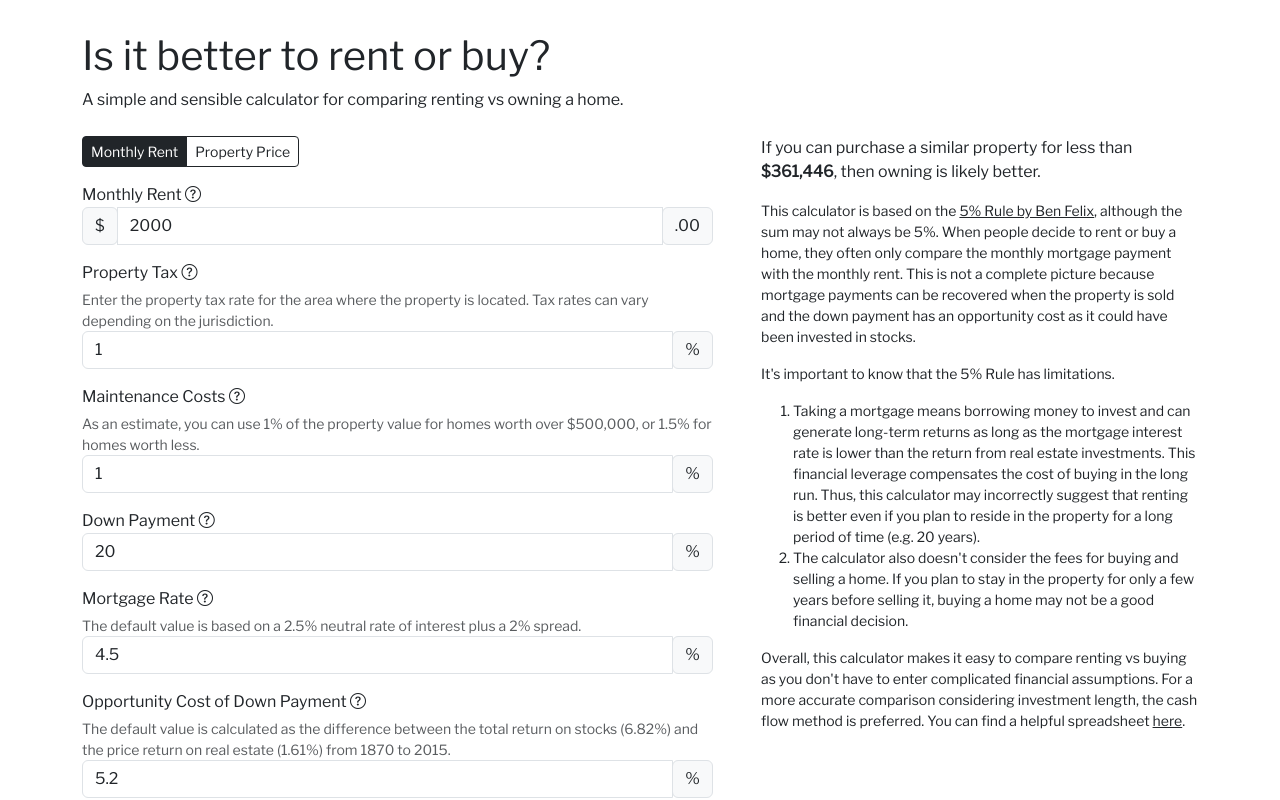
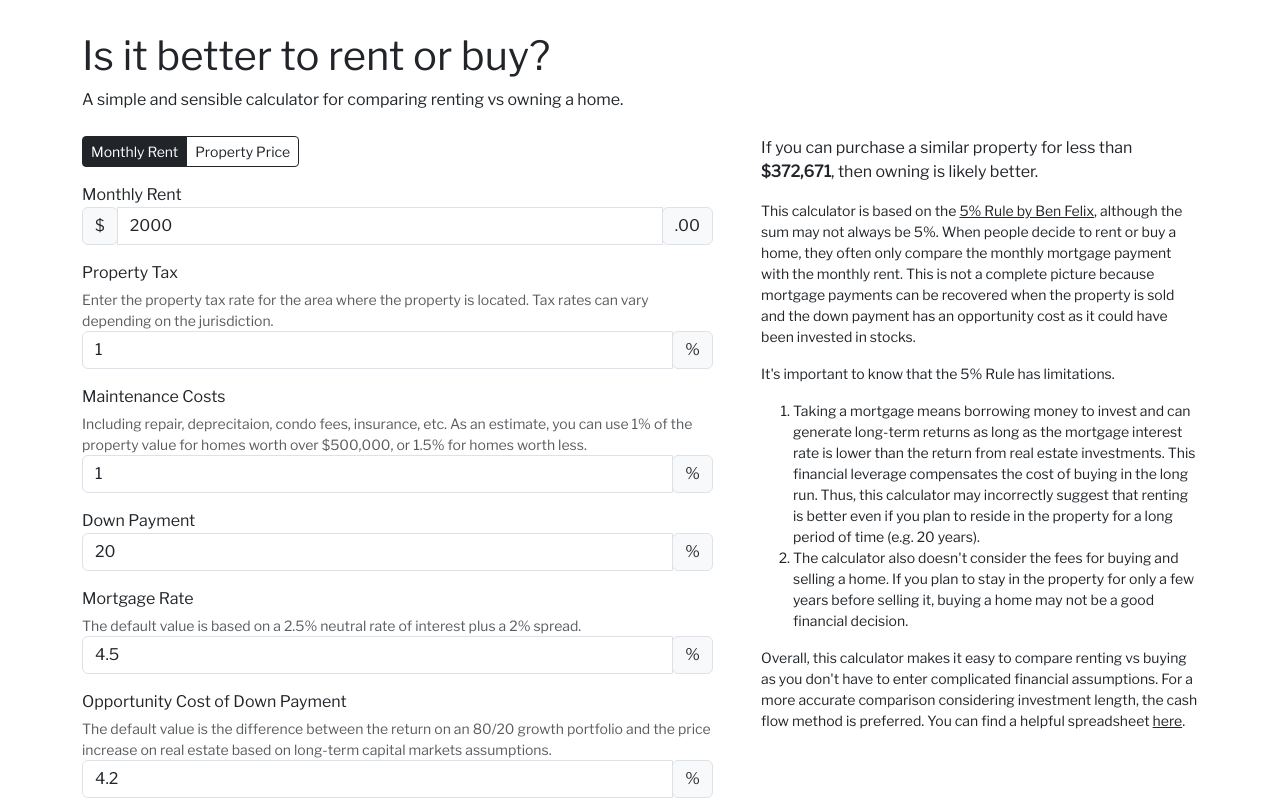
Before and after one commit to low-earth-orbit/rent-vs-buy, a React (Create React App) app: page / in a window 1280 px wide. Shown: the top 800 px of the page. Built offline with nearby package versions, Linux system fonts and the light colour scheme.

Commit message:
Remove info icon and text for labels, update default value

```diff
--- a/src/components/Layout/Main.jsx
+++ b/src/components/Layout/Main.jsx
@@ -10,7 +10,7 @@ const Main = () => {
   const [downPayment, setDownPayment] = useState(20);
   const [mortgageRate, setMortgageRate] = useState(4.5);
   const [opportunityCostOfDownPayment, setOpportunityCostOfDownPayment] =
-    useState(5.2);
+    useState(4.2);
 
   const calculateFairPrice = (
     rent,
@@ -111,9 +111,8 @@ const Main = () => {
               <div className="form-group">
                 <label
                   htmlFor="rent"
-                  title="Monthly rent cost refers to the amount of money paid by a tenant to the landlord on a monthly basis for the use of a property."
                 >
-                  Monthly Rent <i className="bi bi-question-circle"></i>
+                  Monthly Rent
                 </label>
                 <div className="input-group mb-3">
                   <div className="input-group-prepend">
@@ -140,9 +139,8 @@ const Main = () => {
               <div className="form-group">
                 <label
                   htmlFor="price"
-                  title="Property price refers to the monetary value of a real estate property. It is the amount that a buyer is willing to pay for a property, or the amount that a seller is asking for the property."
                 >
-                  Property Price <i className="bi bi-question-circle"></i>
+                  Property Price
                 </label>
                 <div className="input-group mb-3">
                   <div className="input-group-prepend">
@@ -168,9 +166,8 @@ const Main = () => {
             <div className="form-group">
               <label
                 htmlFor="propertyTax"
-                title="Property tax is a tax imposed by the government on real estate property and is typically based on the value of the property."
               >
-                Property Tax <i className="bi bi-question-circle"></i>
+                Property Tax
               </label>
               <div id="propertyTaxHelp" className="form-text">
                 Enter the property tax rate for the area where the property is
@@ -196,12 +193,11 @@ const Main = () => {
             <div className="form-group">
               <label
                 htmlFor="maintenanceCosts"
-                title="Maintenance costs of a real estate property refers to the expenses incurred in keeping the property in good condition, such as condo fees, renovation, home insurance, among others."
               >
-                Maintenance Costs <i className="bi bi-question-circle"></i>
+                Maintenance Costs
               </label>
               <div id="maintenanceCostsHelp" className="form-text">
-                As an estimate, you can use 1% of the property value for homes
+                Including repair, deprecitaion, condo fees, insurance, etc. As an estimate, you can use 1% of the property value for homes
                 worth over $500,000, or 1.5% for homes worth less.
               </div>
               <div className="input-group mb-3">
@@ -224,9 +220,8 @@ const Main = () => {
             <div className="form-group">
               <label
                 htmlFor="downPayment"
-                title="Down payment is money you pay right away when you buy a home. The rest of the cost is paid later with monthly mortgage payments."
               >
-                Down Payment <i className="bi bi-question-circle"></i>
+                Down Payment
               </label>
               <div className="input-group mb-3">
                 <input
@@ -249,9 +244,8 @@ const Main = () => {
             <div className="form-group">
               <label
                 htmlFor="mortgageRate"
-                title="Mortgage rate is the interest rate charged on a mortgage loan, which is a type of loan used to finance the purchase of a property."
               >
-                Mortgage Rate <i className="bi bi-question-circle"></i>
+                Mortgage Rate
               </label>
               <div id="mortgageRateHelp" className="form-text">
                 The default value is based on a 2.5% neutral rate of interest
@@ -276,15 +270,12 @@ const Main = () => {
             <div className="form-group">
               <label
                 htmlFor="opportunityCostOfDownPayment"
-                title="The opportunity cost of down payment refers to the cost of not using the money that is put down as down payment towards other investment opportunities such as stocks."
               >
-                Opportunity Cost of Down Payment{" "}
-                <i className="bi bi-question-circle"></i>
+                Opportunity Cost of Down Payment
               </label>
               <div id="opportunityCostOfDownPayment" className="form-text">
-                The default value is calculated as the difference between the
-                total return on stocks (6.82%) and the price return on real
-                estate (1.61%) from 1870 to 2015.
+                The default value is the difference between the return on an 80/20 growth portfolio and the price increase on real
+                estate based on long-term capital markets assumptions.
               </div>
               <div className="input-group mb-3">
                 <input
```
